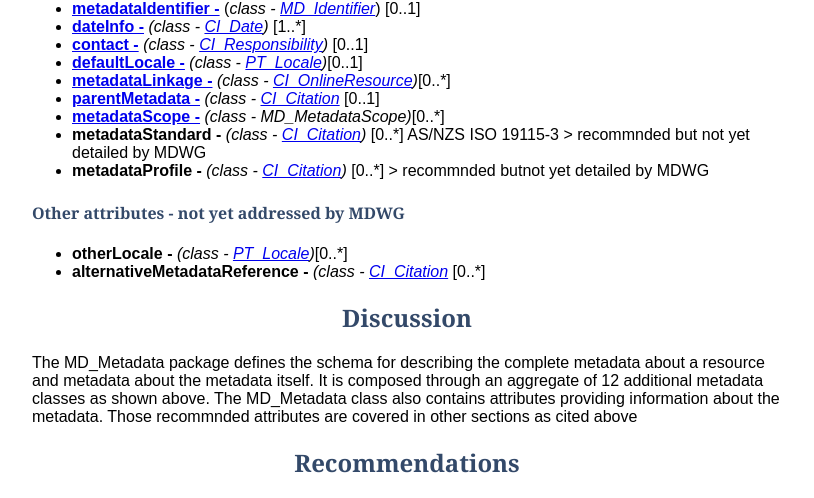
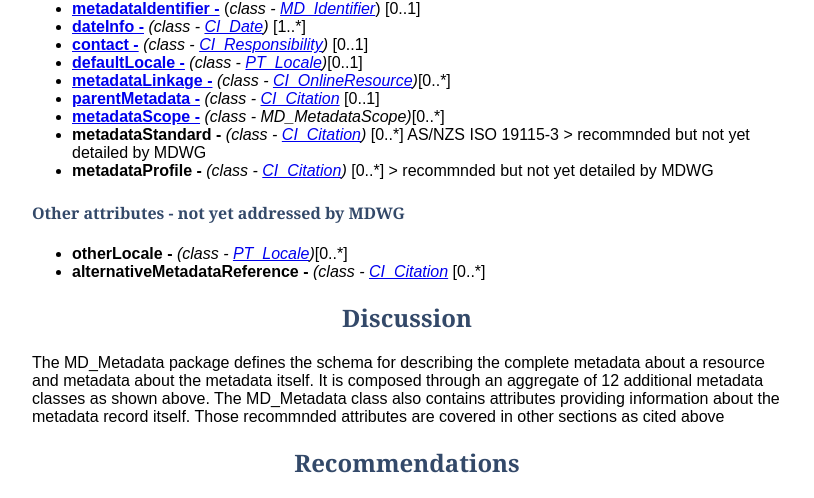
Before and after one commit to OpenWork-NZ/mdwg, a Jekyll site: the page built from _defs/class-MD_Metadata.md, in a window 1280 px wide and 900 px high, scrolled down 1166 px. Shown: the part 98-596 px from the top of the window, without its empty margins (233-1047 px from the left). Built offline with Jekyll 4.4.1, drawn with Linux system fonts in a browser that asks for light colours.

Commit message:
Update class-MD_Metadata.md

```diff
--- a/_defs/class-MD_Metadata.md
+++ b/_defs/class-MD_Metadata.md
@@ -49,7 +49,7 @@ title: Metadata Info
 - **[parentMetadata -](./ParentMetadata)** *(class - [CI_Citation](./class-CI_Citation)* [0..1]
 - **[metadataScope -](./MetadataScope)** *(class - MD_MetadataScope)*[0..\*]
 - **metadataStandard -**  *(class - [CI_Citation](./class-CI_Citation))* [0..\*] AS/NZS ISO 19115-3  > recommnded but not yet detailed by MDWG
-- **metadataProfile -**  *(class - [CI_Citation](./class-CI_Citation))* [0..\*] >  recommnded butnot yet detailed by MDWG
+- **metadataProfile -**  *(class - [CI_Citation](./class-CI_Citation))* [0..\*] >  recommnded but not yet detailed by MDWG
 
 #### Other attributes - not yet addressed by MDWG
 - **otherLocale -** *(class - [PT_Locale](./PT_Locale))*[0..\*]
@@ -58,7 +58,7 @@ title: Metadata Info
 
 ## Discussion
 
-The MD_Metadata package defines the schema for describing the complete metadata about a resource and metadata about the metadata itself. It is composed through an aggregate of 12 additional metadata classes as shown above. The MD_Metadata class also contains attributes providing information about the metadata. Those recommnded attributes are covered in other sections as cited above
+The MD_Metadata package defines the schema for describing the complete metadata about a resource and metadata about the metadata itself. It is composed through an aggregate of 12 additional metadata classes as shown above. The MD_Metadata class also contains attributes providing information about the metadata record itself. Those recommnded attributes are covered in other sections as cited above
 
 
 
```
